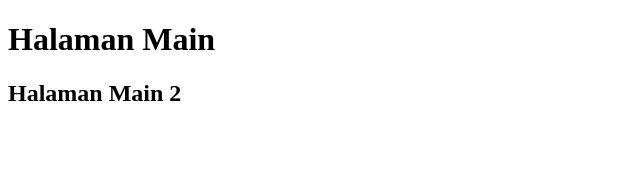
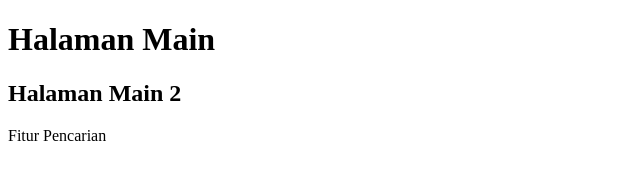
Before and after one commit to NanaBanana14/latihan-clone, a website: page main.html in a window 1280 px wide. Shown: the whole page, without its empty margins (0-640 px from the left). Drawn offline with Linux system fonts and the light colour scheme.

Commit message:
Menambah fitur pencarian

```diff
--- a/main.html
+++ b/main.html
@@ -8,5 +8,6 @@
     <body>
         <h1>Halaman Main</h1>
         <h2>Halaman Main 2</h2>
+        <div>Fitur Pencarian</div>
     </body>
 </html>
```
